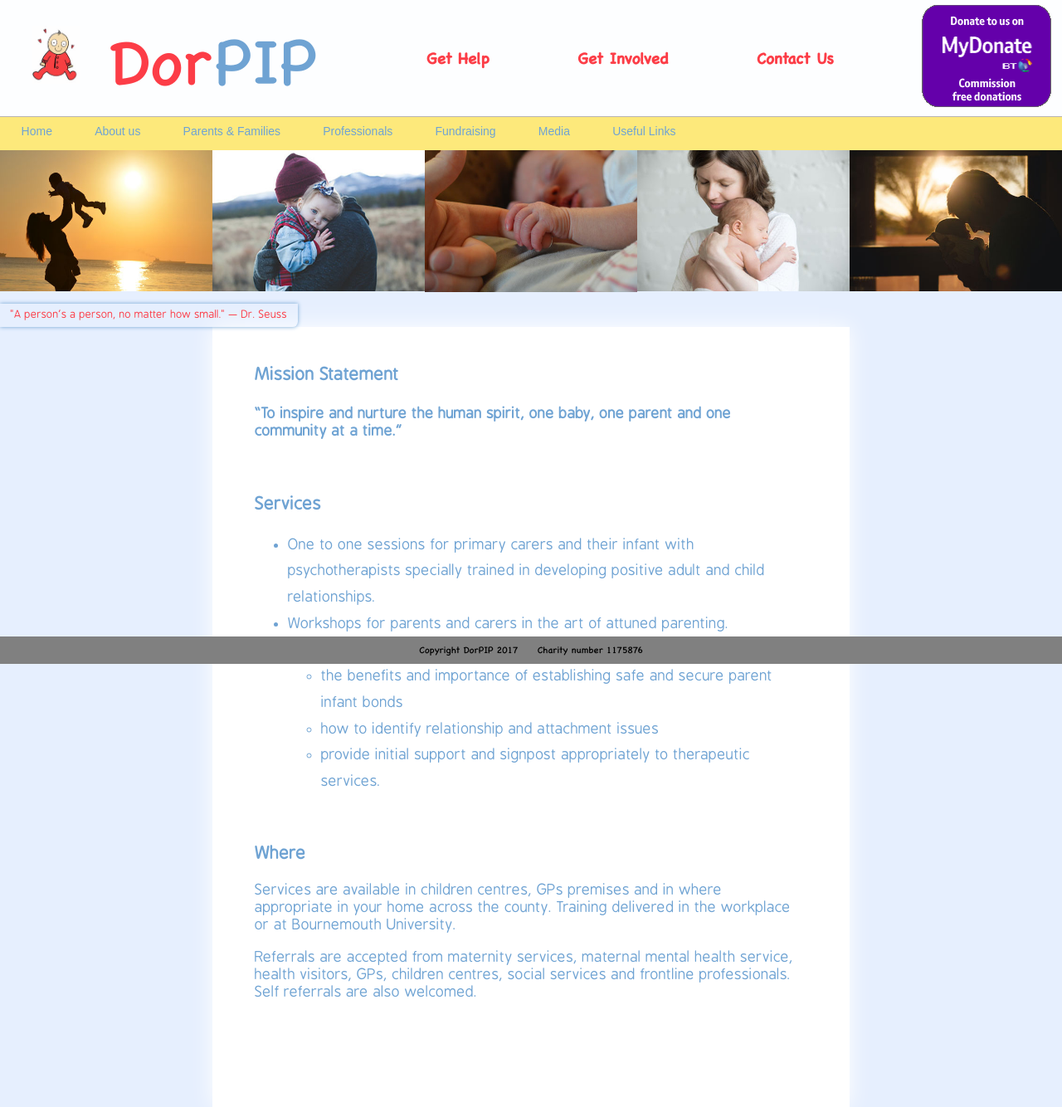
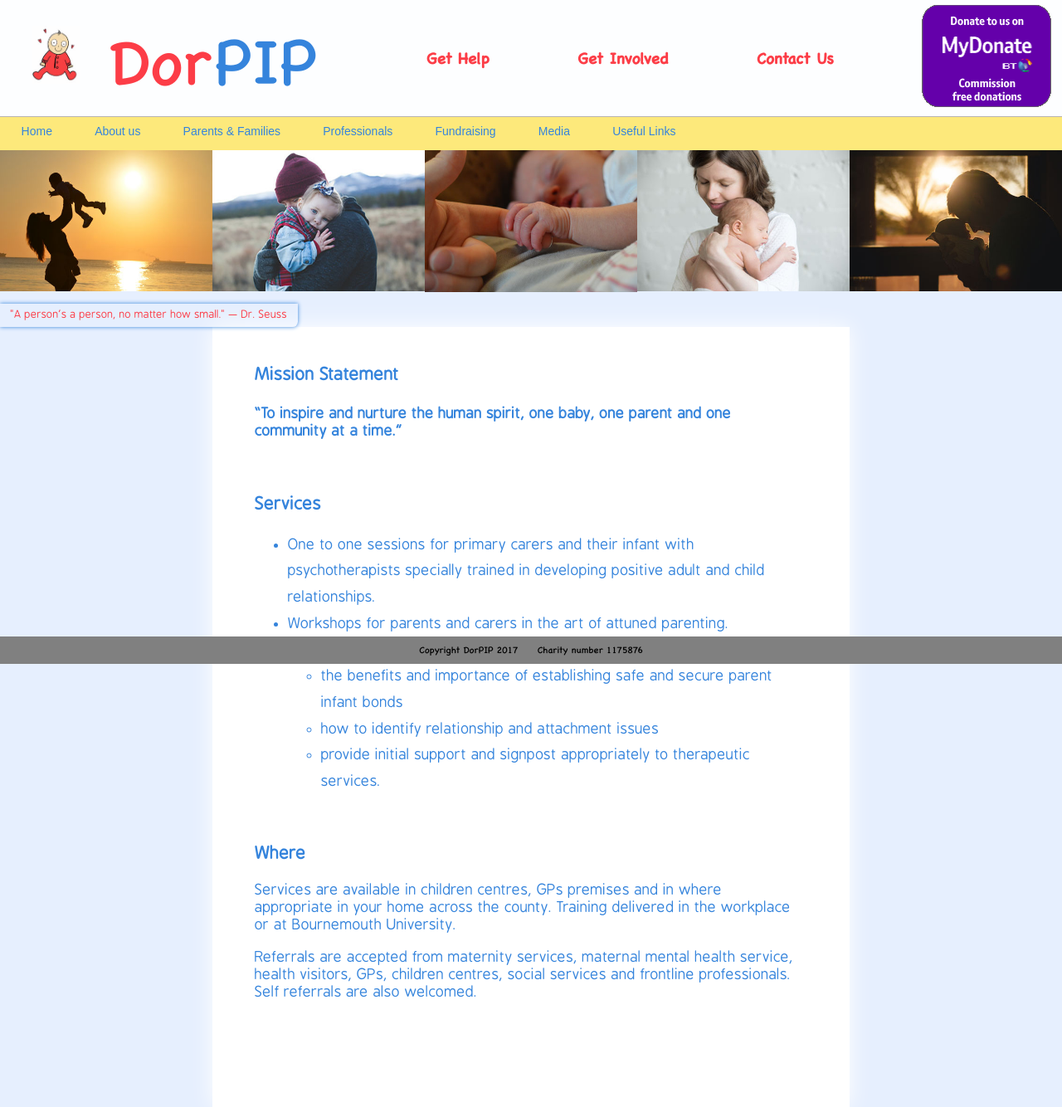
Before and after one commit to petetav/DorPip-devsite, a PHP site: page / in a window 1280 px wide. Shown: the whole page at 83% size. Run offline with PHP 8.4, Linux system fonts and the light colour scheme.

Commit message:
Simplified file usage Favicon added Color change

```diff
--- a/css/custom_variables.css
+++ b/css/custom_variables.css
@@ -1,7 +1,9 @@
 :root {
   --dorpip-pink: #FC3D47;
   /*  --dorpip-pink:rgb(246, 105, 162);  */
-  --dorpip-blue:rgb(111, 163, 211);
+  --dorpip-blue-old:rgb(111, 163, 211);
+  --dorpip-blue:rgb(  53, 132, 220);
+
   --dorpip-yellow:rgba(255, 232, 109, .9);
   --blurb-navy: #0f1e95;
   --dorpip-grey:#f2f2f2;
```
